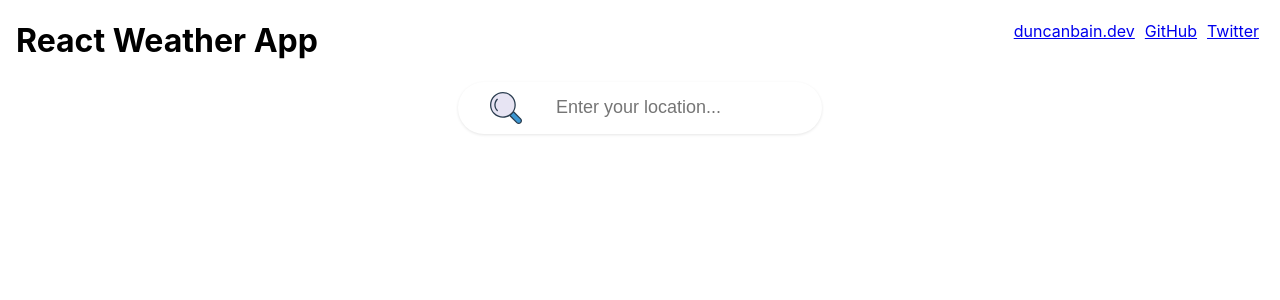
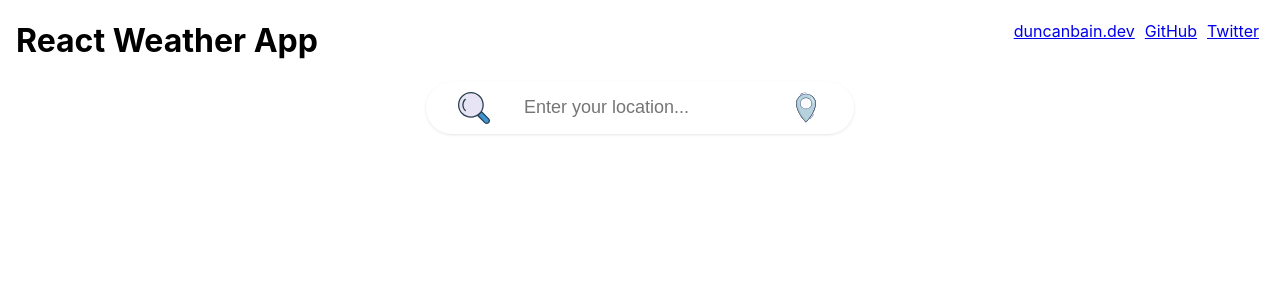
Before and after one commit to duncanjbain/weather-forecast-app, a React (Create React App) app: page / in a window 1280 px wide. Shown: the top 300 px of the page. Built offline with nearby package versions, Linux system fonts and the light colour scheme.

Commit message:
Add get location button and icon to search

```diff
--- a/src/Components/LocationSearch.jsx
+++ b/src/Components/LocationSearch.jsx
@@ -1,7 +1,7 @@
 import React from "react";
 import styled from "styled-components";
-import {ReactComponent as SearchIconSvg} from "../assets/svg/search.svg"
-
+import { ReactComponent as SearchIconSvg } from "../assets/svg/search.svg";
+import { ReactComponent as PointerIconSvg } from "../assets/svg/pointer.svg";
 
 const SearchContainer = styled.div`
   box-shadow: 0px 1px 3px rgba(0, 0, 0, 0.1);
@@ -31,13 +31,38 @@ height: 2rem;
   width: auto;
 `;
 
-const LocationSearch = ({locationSearchInput, updateLocationInput, clearLocationInput}) => {
+const PointerIcon = styled(PointerIconSvg)`
+  margin-right: 2rem;
+  height: 2rem;
+  width: auto;
+`;
+
+const CurrentLocatonButton = styled.button`
+  cursor: pointer;
+  border: none;
+  background-color: transparent;
+  height: 100%;
+  display: contents;
+`;
+
+const LocationSearch = ({
+  locationSearchInput,
+  updateLocationInput,
+  clearLocationInput,
+}) => {
   return (
     <SearchContainer>
       <SearchIcon />
-        <LocationInput onChange={updateLocationInput} value={locationSearchInput} placeholder="Enter your location..." />
+      <LocationInput
+        onChange={updateLocationInput}
+        value={locationSearchInput}
+        placeholder="Enter your location..."
+      />
+      <CurrentLocatonButton>
+        <PointerIcon />
+      </CurrentLocatonButton>
     </SearchContainer>
-    )
-}
+  );
+};
 
 export default LocationSearch;
```
Also changed, not shown: src/assets/svg/pointer.svg (added). Lines whose indentation alone changed are shown as unchanged.
